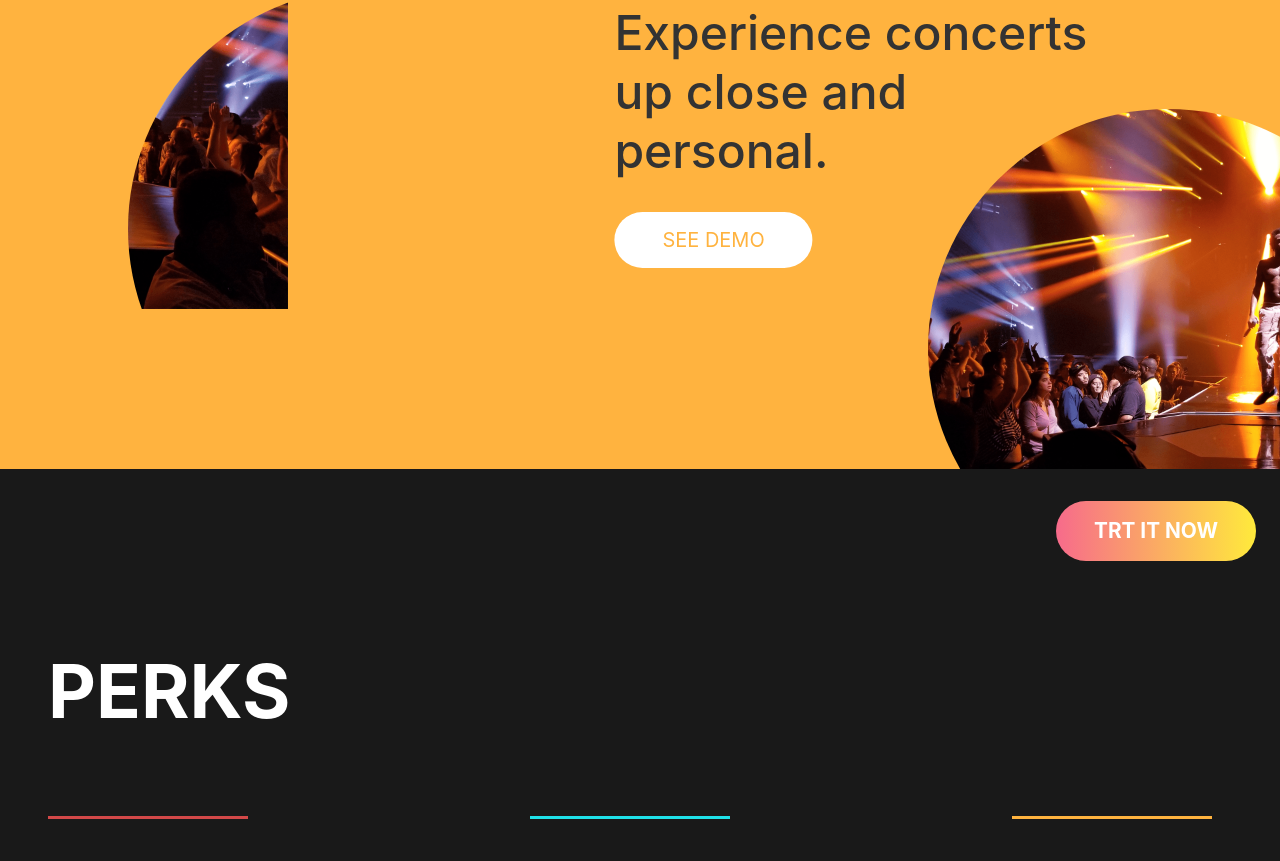
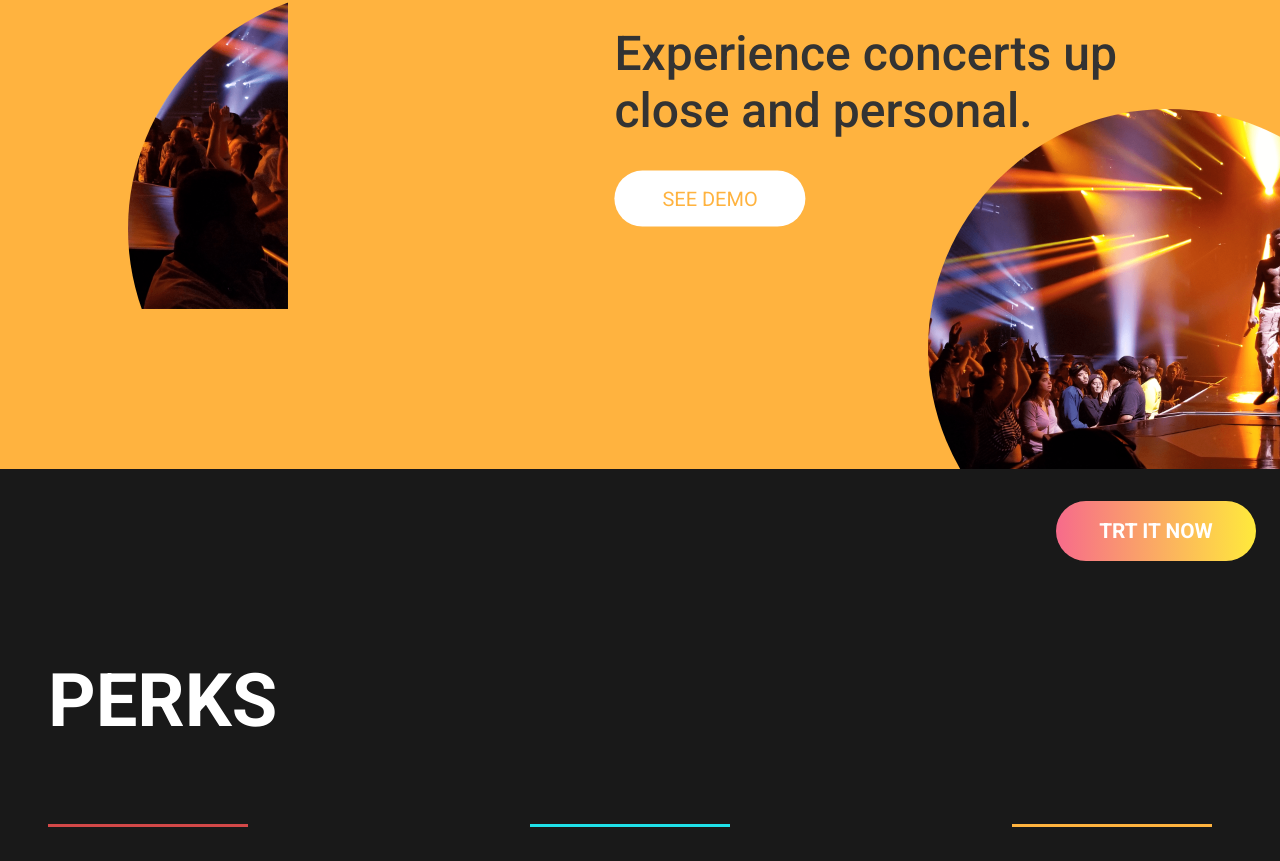
Before and after one commit to rudwo8134/Speerproejct, a React (Create React App) app: page /#/ in a window 1280 px wide. Shown: the part 1931-2792 px from the top of the page. Built offline with nearby package versions, Linux system fonts and the light colour scheme; the HTML template or start-up script is replaced by a standard one.

Commit message:
add the pricing pages and change the value depends on props for perks componnets

```diff
--- a/public/index.html
+++ b/public/index.html
@@ -18,6 +18,9 @@
       work correctly both with client-side routing and a non-root public URL.
       Learn how to configure a non-root public URL by running `npm run build`.
     -->
+    <link rel="preconnect" href="https://fonts.googleapis.com">
+<link rel="preconnect" href="https://fonts.gstatic.com" crossorigin>
+<link href="https://fonts.googleapis.com/css2?family=Roboto:wght@100;300;400;500;700;900&display=swap" rel="stylesheet">
     <title>EXP|CON</title>
   </head>
   <body>
--- a/src/App.js
+++ b/src/App.js
@@ -1,6 +1,7 @@
 import {HashRouter as Router, Switch, Route} from 'react-router-dom'
 import Layout from './Components/Layout/Layout';
 import Home from './pages/Home';
+import Pricing from './pages/Pricing';
 
 function App() {
   return (
@@ -8,8 +9,11 @@ function App() {
       <Router>
         <Layout>
           <Switch>
-            <Route exact path="/"  >
-              <Home/>
+            <Route exact path="/">
+              <Home />
+            </Route>
+            <Route exact path="/pricing">
+              <Pricing />
             </Route>
           </Switch>
         </Layout>
--- a/src/Components/Hero/Hero.jsx
+++ b/src/Components/Hero/Hero.jsx
@@ -193,7 +193,7 @@ const Hero = () => {
                   >
                     <SliderHeader>{source.Header}</SliderHeader>
                     <SlederSubtitle>{source.subHeader}</SlederSubtitle>
-                    <Button text={source.buttontext} />
+                    <Button text={source.buttontext}/>
                   </SlidertextWrapper>
                 </>
               )}
--- a/src/Components/Layout/Navdata.jsx
+++ b/src/Components/Layout/Navdata.jsx
@@ -1,11 +1,11 @@
 const NavData = [
   {
-    name: 'about',
-    Link: '/about',
+    name: 'Home',
+    Link: '/',
   },
   {
-    name: 'Red',
-    Link: '/red',
+    name: 'Price',
+    Link: '/pricing',
   },
   {
     name: 'Yellow',
--- a/src/Components/Perks/index.js
+++ b/src/Components/Perks/index.js
@@ -12,11 +12,12 @@ const PekrsWrapper = styled.div`
   bottom: 0;
   margin: auto;
   width: 100vw;
-  height: 100vh;
+  height: ${({ Price }) => (Price ? '65vh' : '100vh')};
   background: #1d1f20;
   text-align: center;
   overflow: hidden;
-  background-color: ${staticcss.color.PerksBackground};
+  background-color: ${({ Price }) =>
+    Price ? '#D34848' : `${staticcss.color.PerksBackground}`};
 `;
 const Buttoncontainer = styled.div`
   position: absolute;
@@ -25,7 +26,7 @@ const Buttoncontainer = styled.div`
 `;
 const ContentsWrapper = styled.div`
   max-width: 1300px;
-  height: 100vh;
+  height: ${({ Price }) => (Price ? '65vh' : '100%')};
   margin: 0 auto;
   display: flex;
   flex-direction: column;
@@ -35,11 +36,13 @@ const ContentsWrapper = styled.div`
 `;
 
 const ContentMainHeader = styled.h1`
-  font-size: ${staticcss.fontSize.PerksmainHeader};
   text-transform: uppercase;
   text-align: start;
   color: white;
-  margin-bottom: 5rem;
+  margin-bottom: ${({ Price }) =>
+    Price ? '40px' : `5rem`};
+  font-size: ${({ Price }) =>
+    Price ? '50px' : `${staticcss.fontSize.PerksmainHeader}`};
 `;
 
 const TextWrapper =styled.div`
@@ -51,7 +54,8 @@ const TextWrapper =styled.div`
 const TextContainer = styled.div`
   display: flex;
   flex-direction: column;
-  margin-right: 2rem;
+  margin-right: ${({ Price }) => (Price ? '12rem' : `2rem`)};
+  margin-bottom: ${({ Price }) => (Price ? '5rem' : `2rem`)};
 `;
 
 const Line = styled.div`
@@ -68,7 +72,6 @@ const Line = styled.div`
 `;
 
 const TextHead = styled.h1`
-  font-size: ${staticcss.fontSize.PerksMaincontents};
   color: ${({ id }) =>
     id === 1
       ? `${staticcss.color.Perksmodel1}`
@@ -80,40 +83,58 @@ const TextHead = styled.h1`
   text-align: start;
   font-weight: bold;
   width: 300px;
-
+  font-size: ${({ Price }) =>
+    Price ? '45px' : `${staticcss.fontSize.PerksMaincontents}`}; ;;
 `;
 const Textcontents = styled.span`
   font-size: ${staticcss.fontSize.PerksSubcontents};
   text-align: start;
   font-weight: 500;
   color: white;
-  width: 450px;
+  width: ${({ Price }) =>
+    Price ? '300px' : `450px`};
+  font-size: ${({ Price }) =>
+    Price ? '28px' : `${staticcss.fontSize.PerksSubcontents}`};
 `;
 
 
-const Perks = () => {
+const Perks = ({Price}) => {
   return (
-    <PekrsWrapper>
-      <Buttoncontainer>
-        <Button text="TRT IT NOW" />
-      </Buttoncontainer>
+    <PekrsWrapper Price={Price}>
+      {Price ? (
+        ''
+      ) : (
+        <Buttoncontainer>
+          <Button text="TRT IT NOW" />
+        </Buttoncontainer>
+      )}
       <ContentsWrapper>
-        <ContentMainHeader>{Perksdata.main}</ContentMainHeader>
+        <ContentMainHeader Price={Price}>{Perksdata.main}</ContentMainHeader>
         <TextWrapper>
-          {Perksdata.sublist.map((data)=>{
-            return(
-              <TextContainer key={data.id}>
-                <Line id={data.id}/>
-                <TextHead id={data.id}>{data.subname}</TextHead>
-                <Textcontents>{data.text}</Textcontents>
+          {Perksdata.sublist.map((data) => {
+            return (
+              <TextContainer Price={Price} key={data.id}>
+                <Line
+                  id={data.id}
+                  style={{ borderBottom: Price && '3px solid white' }}
+                />
+                <TextHead
+                  Price={Price}
+                  id={data.id}
+                  style={{ color: Price && 'white' }}
+                >
+                  {data.subname}
+                </TextHead>
+                <Textcontents style={{ color: Price && 'black' }} Price={Price}>
+                  {data.text}
+                </Textcontents>
               </TextContainer>
-            )
+            );
           })}
         </TextWrapper>
       </ContentsWrapper>
-
     </PekrsWrapper>
-  )
+  );
 }
 
 export default Perks
--- a/src/Components/util/Button.jsx
+++ b/src/Components/util/Button.jsx
@@ -56,9 +56,9 @@ const Buttonlink = styled(Link)`
     transition: all 0.5s ease-in-out;
   }
 `;
-const Button = ({text,big}) => {
+const Button = ({text,big,Link="/pricing"}) => {
   return (
-      <Buttonlink big={big}>{text}</Buttonlink>
+      <Buttonlink to={Link} big={big}>{text}</Buttonlink>
   );
 }
 
--- a/src/index.css
+++ b/src/index.css
@@ -10,14 +10,13 @@ body,
 
 body {
   margin: 0;
-  font-family: -apple-system, BlinkMacSystemFont, 'Segoe UI', 'Roboto', 'Oxygen',
-    'Ubuntu', 'Cantarell', 'Fira Sans', 'Droid Sans', 'Helvetica Neue',
-    sans-serif;
+  font-family: 'Roboto', sans-serif;
   -webkit-font-smoothing: antialiased;
   -moz-osx-font-smoothing: grayscale;
+
 }
 
+
 code {
-  font-family: source-code-pro, Menlo, Monaco, Consolas, 'Courier New',
-    monospace;
+  font-family: 'Roboto', sans-serif;
 }
--- /dev/null
+++ b/src/pages/Pricing.jsx
@@ -0,0 +1,12 @@
+import React from 'react'
+import Perks from '../Components/Perks';
+
+const Pricing = () => {
+  return (
+    <>
+      <Perks Price={true}/>
+    </>
+  );
+}
+
+export default Pricing;
```
Also changed, not shown: src/Components/Price/Price.jsx (added, +11 -0 lines).
